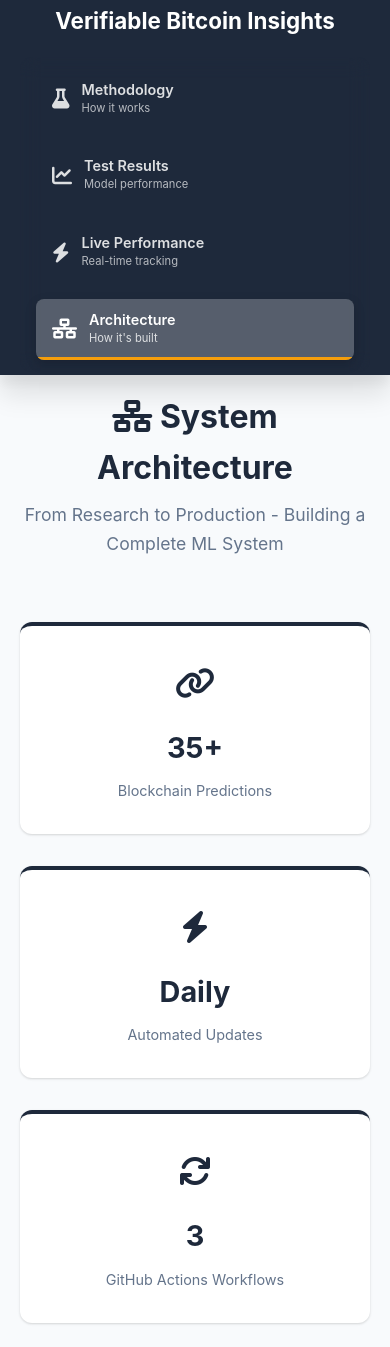
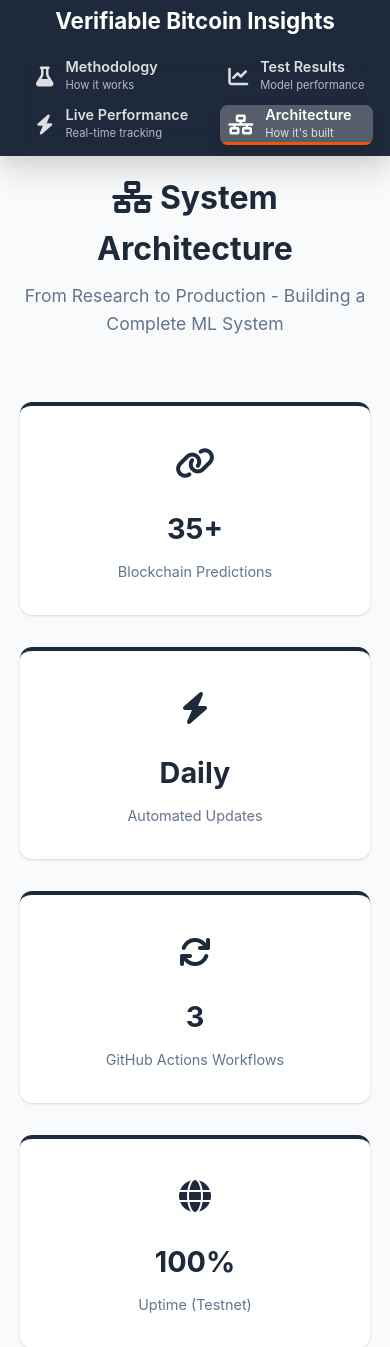
Before and after one commit to ying-jeanne/capstone_msba, a Flask app: page /architecture in a window 390 px wide; the page is wider, and only the part inside the window is pictured. Shown: the top 1347 px of that part. Run offline with Flask 3, Linux system fonts and the light colour scheme.

Commit message:
update navbar

```diff
--- a/webapp/static/css/style.css
+++ b/webapp/static/css/style.css
@@ -62,7 +62,7 @@
     /* Dark Slate (Matches Navbar) */
     --primary-dark: #0f172a;
     /* Darker Slate */
-    --secondary-color: #f59e0b;
+    --secondary-color: #ea580c;
     /* Vibrant amber */
     --bitcoin-orange: #ea580c;
     /* Bitcoin Dark Orange */
@@ -213,7 +213,6 @@ body {
     list-style: none;
     gap: 0;
     background: transparent;
-    padding: 0.5rem;
     border-radius: 12px;
     backdrop-filter: blur(10px);
 }
@@ -2001,13 +2000,11 @@ footer {
     }
 
     .nav-menu {
-        flex-direction: column;
+        display: grid;
+        grid-template-columns: 1fr 1fr;
         gap: 0.5rem;
         width: 100%;
-    }
-
-    .nav-tab {
-        padding: 0.75rem 1rem;
+        margin-bottom: 0.5rem;
     }
 
     .nav-icon {
@@ -2526,7 +2523,7 @@ footer {
 .timeline::before {
     content: '';
     position: absolute;
-    left: 50px;
+    left: calc(100px + 1.5rem + 29px);
     top: 0;
     bottom: 0;
     width: 3px;
@@ -2544,6 +2541,7 @@ footer {
 
 .timeline-time {
     text-align: right;
+    padding-top: 1rem;
     font-weight: 700;
     color: var(--primary-color);
     font-size: 1rem;
@@ -2768,7 +2766,7 @@ footer {
     }
 
     .timeline::before {
-        left: 30px;
+        left: calc(80px + 1rem + 24px);
     }
 
     .timeline-item {
@@ -2785,6 +2783,11 @@ footer {
     .timeline-time {
         font-size: 0.9rem;
     }
+
+    .nav-tab {
+        margin: 0 0.5rem;
+        padding: 0.1rem 0.5rem;
+    }
 }
 
 /* Utilities */
```
